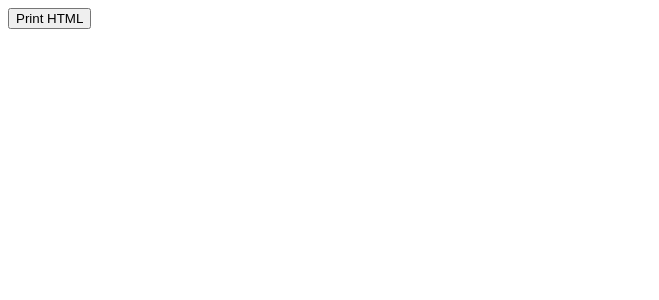
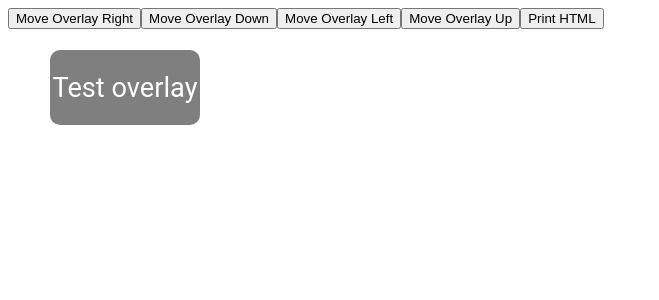
Before and after one commit to justinc04/convergent-accessibility, a React (Create React App) app: page / in a window 1280 px wide. Shown: the top 300 px of the page, without its empty margins (0-659 px from the left). Built offline with nearby package versions, Linux system fonts and the light colour scheme.

Commit message:
Created movable overlay
Buttons on popup can be used to move overlay. There are also simple documented overlay functions that can move the overlay by a pixel amount.

```diff
--- a/src/App.js
+++ b/src/App.js
@@ -1,6 +1,66 @@
-import React from 'react';
+import React, { useState } from 'react';
 
 function App() {
+
+  const [top, setTop] = useState(50);
+  const [left, setLeft] = useState(50);
+
+  // Function to move the overlay by x (left) and y (top)
+  // + x moves to right,  + y moves up
+  const moveOverlay = (x, y) => {
+    const newTop = top + y;  // Move by y (top position)
+    const newLeft = left + x; // Move by x (left position)
+
+    setTop(newTop);
+    setLeft(newLeft);
+    console.log(newLeft);
+
+    // Inject the overlay script into the current tab
+    chrome.tabs.query({ active: true, currentWindow: true }, (tabs) => {
+      const tab = tabs[0];
+
+      if (tab) {
+        if (!tab.url.startsWith('chrome-extension://') && !tab.url.startsWith('about:')) {
+          chrome.scripting.executeScript({
+            target: { tabId: tab.id },
+            func: (top, left) => {
+              let overlay = document.getElementById('extension-overlay');
+              if (!overlay) {
+                overlay = document.createElement('div');
+                overlay.id = 'extension-overlay';
+                document.body.appendChild(overlay);
+              }
+
+              // properties of overlay after moving
+              overlay.style.position = 'fixed';
+              overlay.style.top = `${top}px`;
+              overlay.style.left = `${left}px`;
+              overlay.style.width = '150px';
+              overlay.style.height = '75px';
+              overlay.style.backgroundColor = 'rgba(0, 0, 0, 0.5)';
+              overlay.style.display = 'flex';
+              overlay.style.justifyContent = 'center';
+              overlay.style.alignItems = 'center';
+              overlay.style.borderRadius = '10px';
+              overlay.style.zIndex = 1000;
+
+              overlay.innerHTML = `
+                <h1 style="color: white; font-family: 'Roboto', sans-serif; font-weight: normal; text-align: center; margin: 0;">
+                  Test overlay
+                </h1>
+              `;
+            },
+            args: [newTop, newLeft],
+          }).catch((error) => {
+            console.error('Error executing script:', error);
+          });
+        } else {
+          console.warn('Not injecting overlay into chrome:// or about: pages');
+        }
+      }
+    });
+  };
+
   const printHTML = () => {
     chrome.tabs.query({ active: true, currentWindow: true }, function (tabs) {
       const tab = tabs[0];
@@ -8,7 +68,7 @@ function App() {
       if (tab.url && !tab.url.startsWith("chrome://")) {
         chrome.scripting.executeScript({
           target: { tabId: tab.id },
-          function: () => document.documentElement.outerHTML
+          func: () => document.documentElement.outerHTML
         }).then((results) => {
           if (results && results[0]) {
             console.log("HTML content:", results[0].result);
@@ -26,10 +86,16 @@ function App() {
 
   return (
     <div>
+      {/* Button to move the overlay */}
+      <button onClick={() => moveOverlay(50, 0)}>Move Overlay Right</button>
+      <button onClick={() => moveOverlay(0, 50)}>Move Overlay Down</button>
+      <button onClick={() => moveOverlay(-50, 0)}>Move Overlay Left</button>
+      <button onClick={() => moveOverlay(0, -50)}>Move Overlay Up</button>
+
+      {/* Button to print HTML content */}
       <button onClick={printHTML}>Print HTML</button>
     </div>
   );
-
 }
 
 export default App;
--- a/src/index.js
+++ b/src/index.js
@@ -2,9 +2,58 @@ import React from 'react';
 import ReactDOM from 'react-dom/client';
 import App from './App';
 
-const root = ReactDOM.createRoot(document.getElementById('root'));
+const appContainer = document.createElement('div');
+appContainer.id = 'react-extension-root';
+document.body.appendChild(appContainer);
+
+const root = ReactDOM.createRoot(appContainer);
 root.render(
   <React.StrictMode>
     <App />
   </React.StrictMode>
 );
+
+const injectOverlay = () => {
+  const overlayContainer = document.createElement('div');
+  overlayContainer.id = 'extension-overlay';
+  document.body.appendChild(overlayContainer);
+
+  // base overlay properties
+  const Overlay = () => (
+    <div style={{
+      position: 'fixed',
+      top: '50px',
+      left: '50px',
+      width: '150px',
+      height: '75px',
+      backgroundColor: 'rgba(0, 0, 0, 0.5)',
+      display: 'flex',
+      justifyContent: 'center',
+      alignItems: 'center',
+      borderRadius: '10px',
+      zIndex: 1000,
+    }}>
+      <h1 style={{
+        color: 'white',
+        fontFamily: '"Roboto", sans-serif',
+        fontWeight: 'normal',
+        textAlign: 'center',
+        fontSize: '1.7em',
+        margin: 0,
+        width: '100%',
+        textOverflow: 'ellipsis',
+        whiteSpace: 'nowrap',
+        overflow: 'hidden',
+      }}>
+        Test overlay
+      </h1>
+    </div>
+  );
+
+
+  const overlayRoot = ReactDOM.createRoot(overlayContainer);
+  overlayRoot.render(<Overlay />);
+};
+
+// Call the function to inject the overlay when the extension is loaded
+injectOverlay();
--- a/webpack.config.js
+++ b/webpack.config.js
@@ -6,7 +6,8 @@ module.exports = {
     entry: {
         index: "./src/index.js"
     },
-    mode: "production",
+    mode: "development",
+    devtool: "source-map",
     module: {
         rules: [
             {
@@ -34,7 +35,7 @@ module.exports = {
     plugins: [
         new CopyPlugin({
             patterns: [
-                { from: path.resolve("manifest.json"), to: path.resolve("build") },
+                { from: path.resolve("public/manifest.json"), to: path.resolve("build") },
             ],
         }),
         new HTMLPlugin({
@@ -45,9 +46,8 @@ module.exports = {
         extensions: [".jsx", ".js"],
     },
     output: {
-        path: path.resolve("build"),
-        filename: "[name].js",
-        // Add this to ensure assets are referenced correctly
-        clean: true
-    },
+        path: path.resolve(__dirname, 'build'),
+        filename: 'scripts.js',
+        clean: true,
+      }
 };
```
Also changed, not shown: public/manifest.json.
